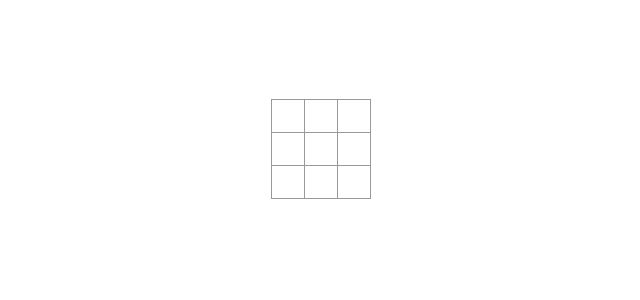
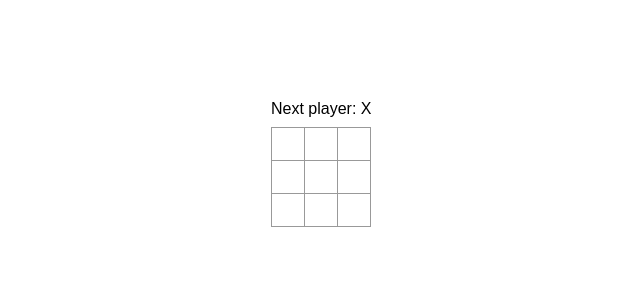
Before and after one commit to sohwakhaeng-fe/tic-tac-toe, a React (Vite) app: page / in a window 1280 px wide. Shown: the top 300 px of the page, without its empty margins (229-869 px from the left). Built offline with nearby package versions, Linux system fonts and the light colour scheme.

Commit message:
Next Player기능 구현

```diff
--- a/src/App.css
+++ b/src/App.css
@@ -77,7 +77,7 @@ body {
   display: table;
 }
 
-.status {
+.next-player {
   margin-bottom: 10px;
 }
 .game {
--- a/src/App.jsx
+++ b/src/App.jsx
@@ -13,6 +13,9 @@ function TicTacToe() {
   const [squares, setSquares] = useState(Array(9).fill(null));
   const [isX, setIsX] = useState(true);
 
+  let nextPlayer;
+  nextPlayer = isX ? "Next player: X" : "Next player: O";
+
   const handleSquareClick = (i) => {
     if (squares[i]) {
       return;
@@ -26,8 +29,10 @@ function TicTacToe() {
     setSquares(nextSqaure);
     setIsX(!isX);
   };
+
   return (
     <>
+      <p className="next-player">{nextPlayer}</p>
       <div className="board-row">
         <Square value={squares[0]} onSquareClick={() => handleSquareClick(0)} />
         <Square value={squares[1]} onSquareClick={() => handleSquareClick(1)} />
```
Also changed, not shown: 1 other file (tests, documents, lock files or other folders).
